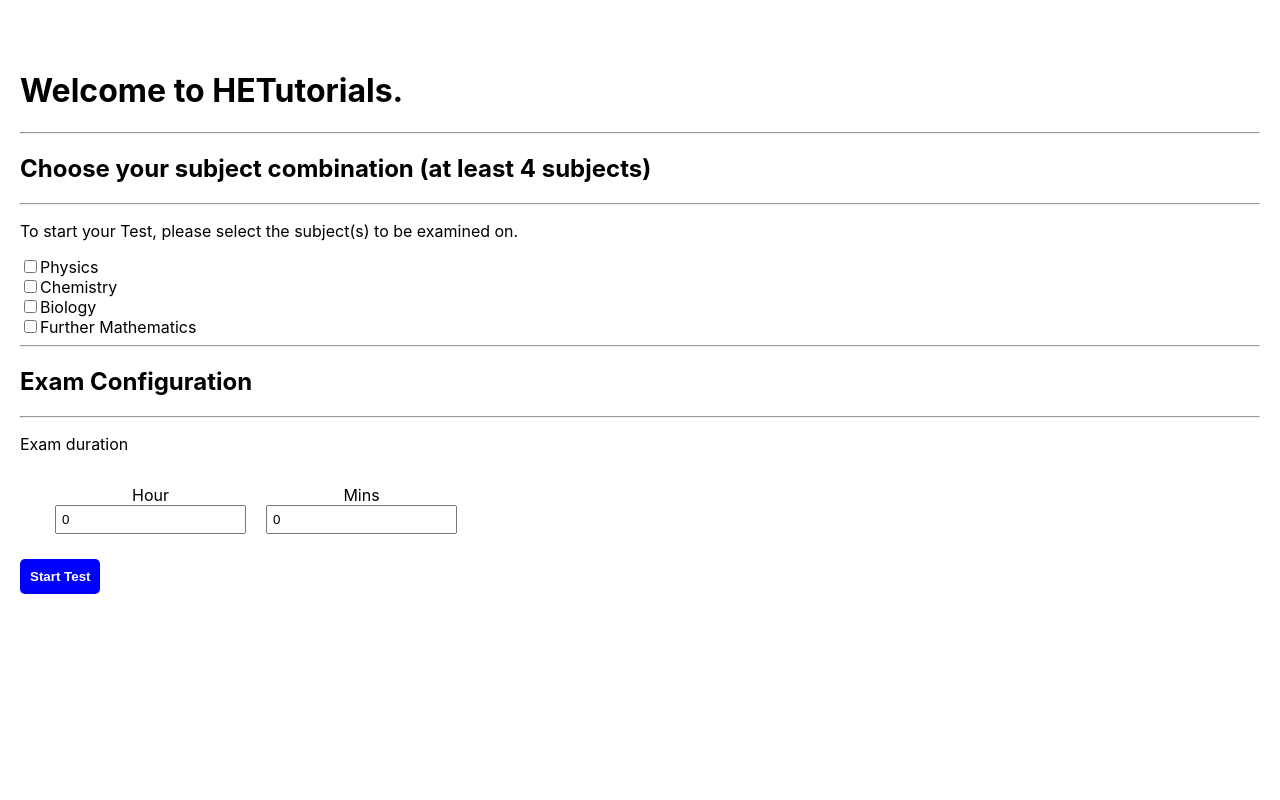
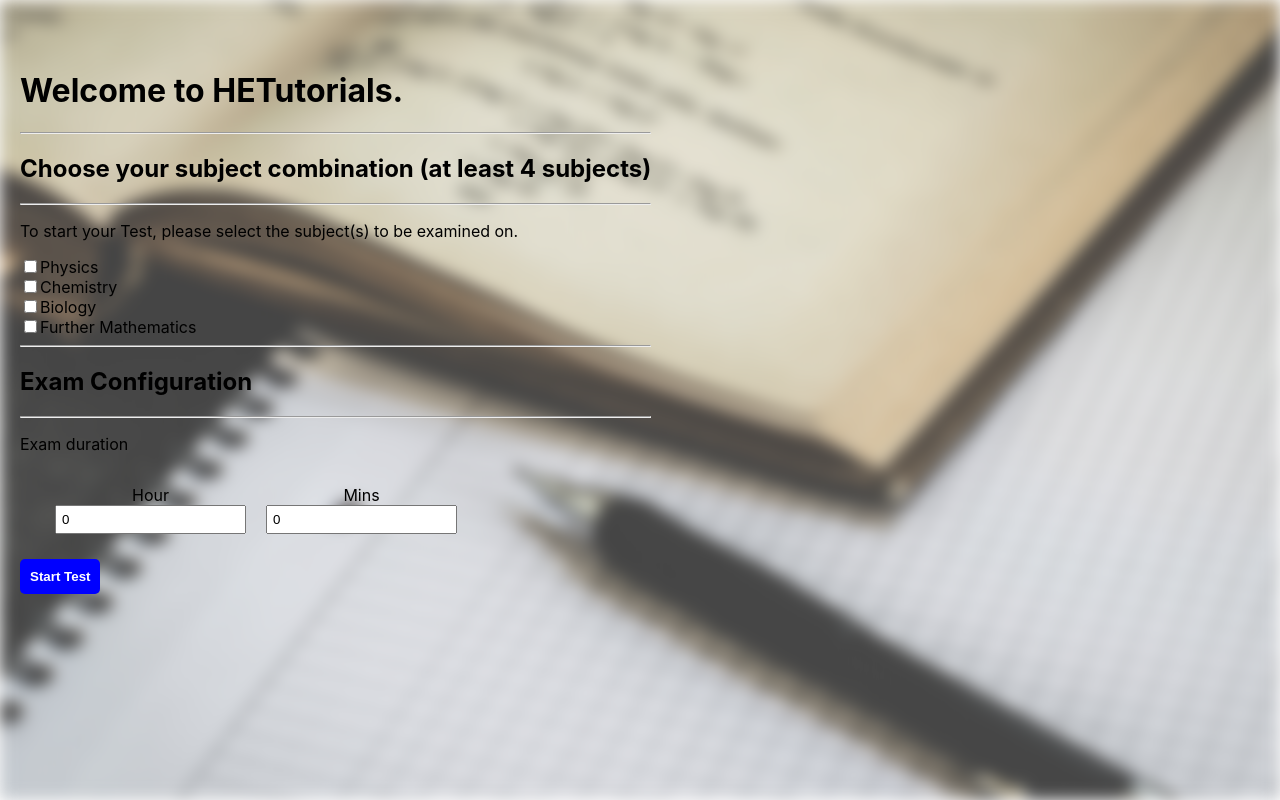
Before and after one commit to Adedayoke/HETutorial, a React (Create React App) app: page / in a window 1280 px wide. Built offline with nearby package versions, Linux system fonts and the light colour scheme.

Commit message:
background update

```diff
--- a/src/App.css
+++ b/src/App.css
@@ -1,5 +1,21 @@
+.App{
+    height: 100vh;
+    position: relative;
+}
 .main_page{
     padding: 50px 20px;
+    position: absolute;
+    top: 0;
+    left: 0;
+}
+.bg-img{
+    height: 100%;
+    background-size: cover;
+    background-image: url("./assets/side\ img.jpg");
+    background-position: center;
+    background-repeat: no-repeat;
+    filter: blur(8px);
+    height: 100%;
 }
 .timeSet_cont{
     display: flex;
--- a/src/components/Main_page.jsx
+++ b/src/components/Main_page.jsx
@@ -36,6 +36,8 @@ const Main_page = () => {
     nav('/exam-room')
   }
   return (
+    <>
+    <div className='bg-img'></div>
     <div className='main_page'>
       <h1>Welcome to HETutorials.</h1>
 
@@ -75,7 +77,8 @@ const Main_page = () => {
         <button onClick={(e)=>submit_user_selection(e)} className='start_btn'>Start Test</button>
       </form>
     </div>
+    </>
   )
 }
 
-export default Main_page
+export default Main_page;
--- a/src/index.css
+++ b/src/index.css
@@ -5,6 +5,7 @@ body {
     sans-serif;
   -webkit-font-smoothing: antialiased;
   -moz-osx-font-smoothing: grayscale;
+  box-sizing: border-box;
 }
 
 code {
```
Also changed, not shown: src/assets/side img.jpg (added).
